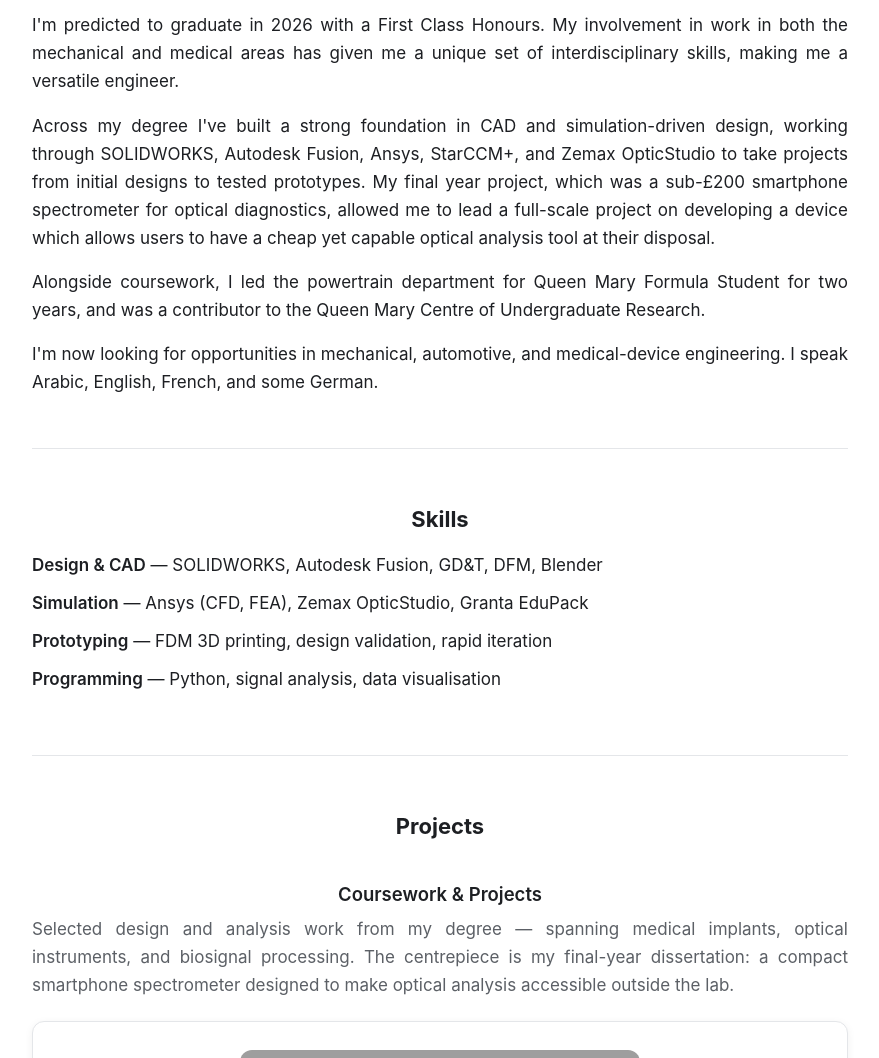
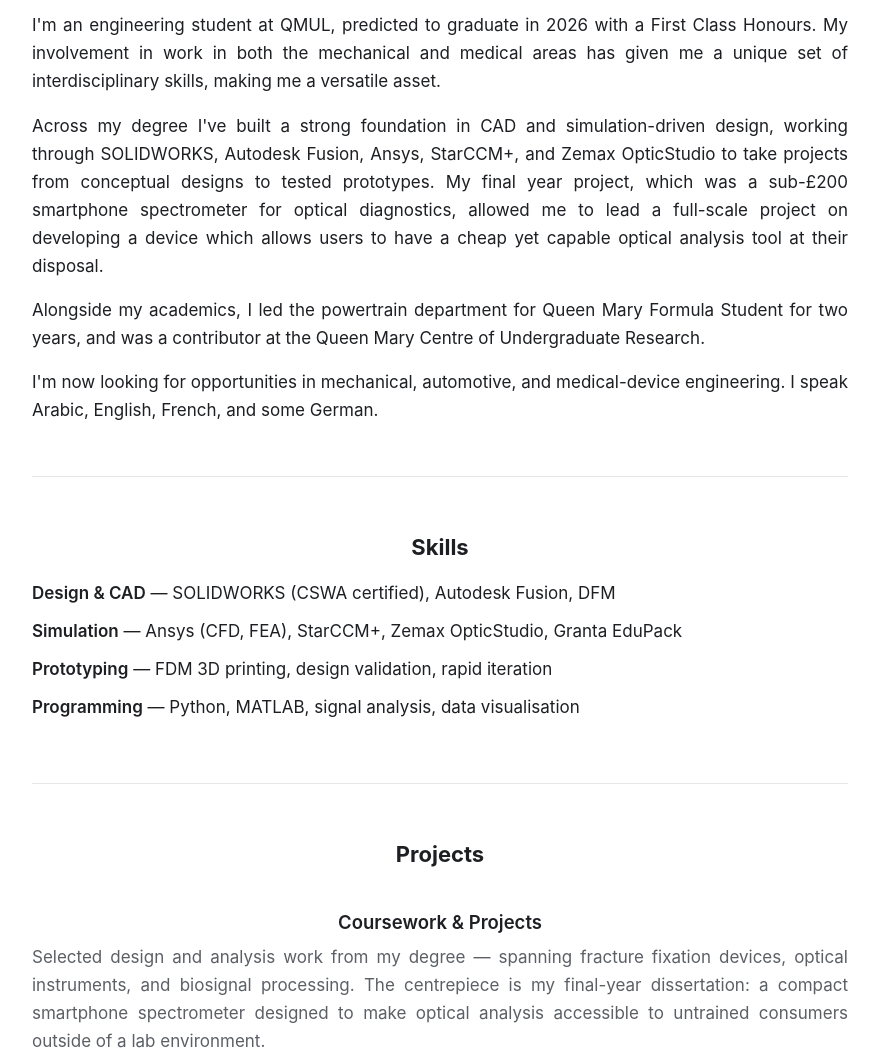
Before and after one commit to Yaz2703/Site, a plain HTML site: page index.html in a window 1280 px wide. Shown: the part 595-1653 px from the top of the page, without its empty margins (200-1079 px from the left). Drawn offline with Linux system fonts and the light colour scheme; grey boxes are pictures that could not be loaded.

Commit message:
Update index.html

```diff
--- a/index.html
+++ b/index.html
@@ -32,18 +32,18 @@
 
 <section id="about" class="about">
   <h2>About</h2>
-  <p>I'm predicted to graduate in 2026 with a First Class Honours. My involvement in work in both the mechanical and medical areas has given me a unique set of interdisciplinary skills, making me a versatile engineer.</p>
-  <p>Across my degree I've built a strong foundation in CAD and simulation-driven design, working through SOLIDWORKS, Autodesk Fusion, Ansys, StarCCM+, and Zemax OpticStudio to take projects from initial designs to tested prototypes. My final year project, which was a sub-£200 smartphone spectrometer for optical diagnostics, allowed me to lead a full-scale project on developing a device which allows users to have a cheap yet capable optical analysis tool at their disposal.</p>
-  <p>Alongside coursework, I led the powertrain department for Queen Mary Formula Student for two years, and was a contributor to the Queen Mary Centre of Undergraduate Research.</p>
+  <p>I'm an engineering student at QMUL, predicted to graduate in 2026 with a First Class Honours. My involvement in work in both the mechanical and medical areas has given me a unique set of interdisciplinary skills, making me a versatile asset.</p>
+  <p>Across my degree I've built a strong foundation in CAD and simulation-driven design, working through SOLIDWORKS, Autodesk Fusion, Ansys, StarCCM+, and Zemax OpticStudio to take projects from conceptual designs to tested prototypes. My final year project, which was a sub-£200 smartphone spectrometer for optical diagnostics, allowed me to lead a full-scale project on developing a device which allows users to have a cheap yet capable optical analysis tool at their disposal.</p>
+  <p>Alongside my academics, I led the powertrain department for Queen Mary Formula Student for two years, and was a contributor at the Queen Mary Centre of Undergraduate Research.</p>
   <p>I'm now looking for opportunities in mechanical, automotive, and medical-device engineering. I speak Arabic, English, French, and some German.</p>
 </section>
 
 <section id="skills" class="skills">
   <h2>Skills</h2>
-  <p><b>Design &amp; CAD</b> — SOLIDWORKS, Autodesk Fusion, GD&amp;T, DFM, Blender</p>
-  <p><b>Simulation</b> — Ansys (CFD, FEA), Zemax OpticStudio, Granta EduPack</p>
+  <p><b>Design &amp; CAD</b> — SOLIDWORKS (CSWA certified), Autodesk Fusion, DFM</p>
+  <p><b>Simulation</b> — Ansys (CFD, FEA), StarCCM+, Zemax OpticStudio, Granta EduPack</p>
   <p><b>Prototyping</b> — FDM 3D printing, design validation, rapid iteration</p>
-  <p><b>Programming</b> — Python, signal analysis, data visualisation</p>
+  <p><b>Programming</b> — Python, MATLAB, signal analysis, data visualisation</p>
 </section>
 
 <section id="projects">
@@ -51,7 +51,7 @@
 
   <div class="group">
     <h3>Coursework &amp; Projects</h3>
-    <p>Selected design and analysis work from my degree — spanning medical implants, optical instruments, and biosignal processing. The centrepiece is my final-year dissertation: a compact smartphone spectrometer designed to make optical analysis accessible outside the lab.</p>
+    <p>Selected design and analysis work from my degree — spanning fracture fixation devices, optical instruments, and biosignal processing. The centrepiece is my final-year dissertation: a compact smartphone spectrometer designed to make optical analysis accessible to untrained consumers outside of a lab environment.</p>
     <div class="tiles">
       <a class="tile" href="spectrometer.html">
         <img src="https://yaz2703.github.io/3D-Modelling/thumbs/spectrometer.jpg" alt="Smartphone spectrometer">
@@ -75,7 +75,7 @@
 
   <div class="group">
     <h3>Queen Mary Formula Student</h3>
-    <p>As Powertrain Lead for Queen Mary Formula Student, I grew the department and cut our development cycle time significantly — the team placed 6th in Concept at FSUK 2025. My work spanned simulation tooling and component design under real competition deadlines.</p>
+    <p>As Powertrain Lead for Queen Mary Formula Student, I grew the department and significantly slashed development cycle time. During that time, I also led the development of a digital twin to QMFS's 2026 challenger with the aim of employing it as a driver familiarisation tool. This project will soon be released to the public to experience.</p>
     <div class="tiles">
       <!-- TODO: add thumbnails for these two, then convert to the image+overlay pattern -->
       </a>
@@ -96,11 +96,11 @@
   <div class="group">
     <h3>Undergraduate Research (QMCUR)</h3>
     <!-- TODO: replace with a sentence or two about your QMCUR research -->
-    <p>Research undertaken through Queen Mary's undergraduate research programme.</p>
+    <p>Research undertaken during my time at Queen Mary Centre of Undergraduate Research, where I contributed for a year. My project involved studying the implications of ageing societies on multiple aspects of life in the United Kingdom, such as technology, healthcare, and policymaking.</p>
     <div class="tiles">
       <a class="tile" href="qmcur.html">
         <img src="https://yaz2703.github.io/3D-Modelling/thumbs/research.png" alt="Undergraduate research">
-        <span class="overlay">QMCUR Research</span>
+        <span class="overlay">QMCUR</span>
       </a>
     </div>
   </div>
```
